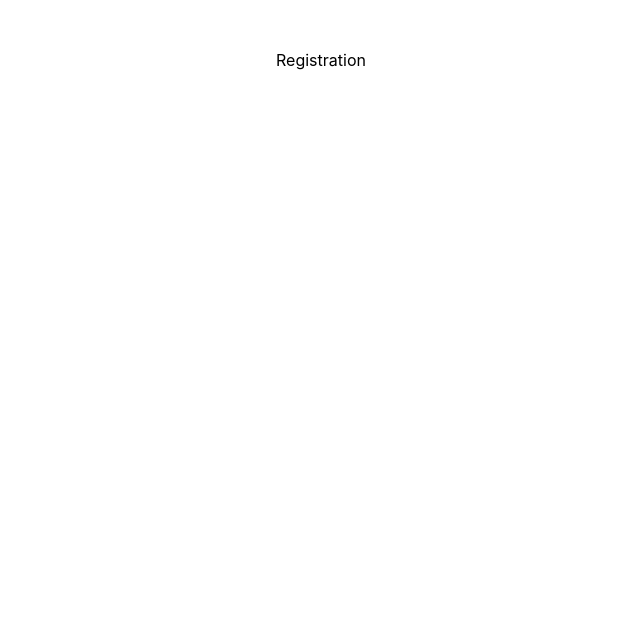
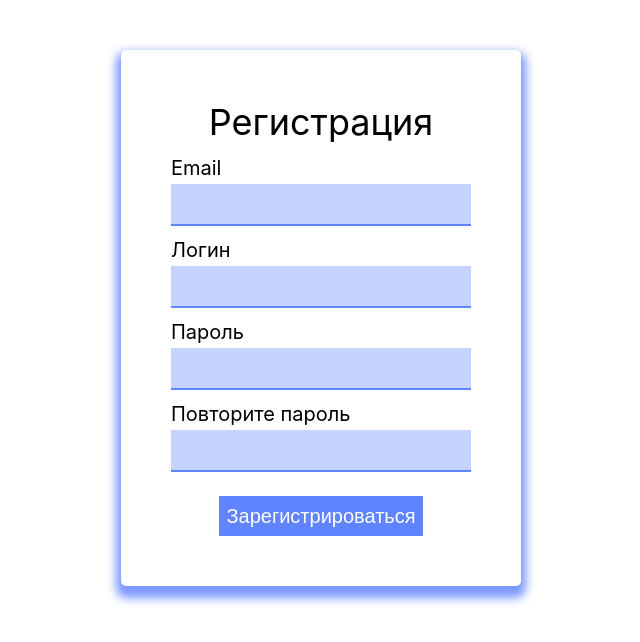
Before and after one commit to Slameich-web/ru_linked_in, a React (Vite) app in the folder client/: page /registration in a window 1280 px wide. Shown: the top 642 px of the page, without its empty margins (319-959 px from the left). Built offline with nearby package versions, Linux system fonts and the light colour scheme.

Commit message:
registration start

```diff
--- a/client/src/pages/Registration/index.tsx
+++ b/client/src/pages/Registration/index.tsx
@@ -1,5 +1,73 @@
-import React, { FC } from 'react';
-
-export const Registration: FC = () => {
-  return <div>Registration</div>;
+import React, { useState } from 'react';
+import { useDispatch } from 'react-redux';
+import { AuthorizationInput } from '../../components/AuthorizationInput/AuthorizationInput';
+import { useTypedSelector } from '../../hooks/useTypedSelector';
+import {
+  emailinputChange,
+  LogininputChange,
+  passwordinputChange,
+  RegistrationError,
+} from '../../store/reducers/loginActions';
+import './registration.scss';
+export const Registration = () => {
+  const dispatch = useDispatch();
+  const { password, errorText, email, login } = useTypedSelector(
+    (state) => state.login
+  );
+  const [repeatePassword, setRepeatePassword] = useState('');
+  const handleInputPassword = (e: React.ChangeEvent<HTMLInputElement>) => {
+    dispatch(passwordinputChange(e.target.value));
+  };
+  const handleInputLogin = (e: React.ChangeEvent<HTMLInputElement>) => {
+    dispatch(LogininputChange(e.target.value));
+  };
+  const handleInputEmail = (e: React.ChangeEvent<HTMLInputElement>) => {
+    dispatch(emailinputChange(e.target.value));
+  };
+  const handleRepeatePassword = (e: React.ChangeEvent<HTMLInputElement>) => {
+    setRepeatePassword(e.target.value);
+  };
+  const viewData = () => {
+    if (
+      email !== '' &&
+      login !== '' &&
+      password !== '' &&
+      repeatePassword !== ''
+    ) {
+      console.log('login');
+    }
+    console.log('email', email, login, password, repeatePassword);
+  };
+  return (
+    <div className={`authorization_wrapper authorization_wrapper_border`}>
+      <div className='authorization_inside_wrapper'>
+        <div className='authorization_inside_wrapper_title'>Регистрация</div>
+        <div className='registration_input_wrapper'>
+          <AuthorizationInput title='Email' handler={handleInputEmail} />
+        </div>
+        <div className='registration_input_wrapper'>
+          <AuthorizationInput title='Логин' handler={handleInputLogin} />
+        </div>
+        <div className='registration_input_wrapper'>
+          <AuthorizationInput title='Пароль' handler={handleInputPassword} />
+        </div>
+        <div className='registration_input_wrapper'>
+          <AuthorizationInput
+            title='Повторите пароль'
+            handler={handleRepeatePassword}
+          />
+        </div>
+        <div className='registration_button_wrapper'>
+          <button
+            className='registration_button_primary'
+            disabled={!!errorText}
+            onClick={() => viewData()}
+          >
+            Зарегистрироваться
+          </button>
+        </div>
+        <div>{errorText}</div>
+      </div>
+    </div>
+  );
 };
--- /dev/null
+++ b/client/src/pages/Registration/registration.scss
@@ -0,0 +1,23 @@
+.registration_input_wrapper {
+  margin-top: 12px;
+}
+
+.registration_button_wrapper {
+  margin-top: 24px;
+  display: flex;
+  justify-content: center;
+
+  .registration_button_primary {
+    height: 40px;
+    font-size: 20px;
+    width: 400;
+    border: 1px solid #6083ff;
+    background-color: #6083ff;
+    color: #fff;
+    cursor: pointer;
+    transition: 0.5s;
+  }
+  :hover {
+    background-color: rgb(168, 166, 246);
+  }
+}
--- a/client/src/store/index.ts
+++ b/client/src/store/index.ts
@@ -1,5 +1,9 @@
 import { applyMiddleware, createStore } from 'redux';
+import { composeWithDevTools } from 'redux-devtools-extension';
 import thunk from 'redux-thunk';
 import { rootReducer } from './reducers';
 
-export const store = createStore(rootReducer, applyMiddleware(thunk));
+export const store = createStore(
+  rootReducer,
+  composeWithDevTools(applyMiddleware(thunk))
+);
--- a/client/src/store/reducers/loginActions.ts
+++ b/client/src/store/reducers/loginActions.ts
@@ -4,6 +4,10 @@ export const LoginSuccsess = () => ({
   type: LoginActionTypes.ENTER,
 });
 export const LoginError = (error: string) => ({
+  type: LoginActionTypes.ENTER_ERROR,
+  payload: error,
+});
+export const RegistrationError = (error: string) => ({
   type: LoginActionTypes.ENTER_ERROR,
   payload: error,
 });
@@ -19,3 +23,7 @@ export const passwordinputChange = (event: string) => ({
   type: LoginActionTypes.CHANGE_PASSWORD,
   payload: event,
 });
+export const emailinputChange = (event: string) => ({
+  type: LoginActionTypes.CHANGE_EMAIL,
+  payload: event,
+});
--- a/client/src/store/reducers/loginReducer.ts
+++ b/client/src/store/reducers/loginReducer.ts
@@ -3,6 +3,7 @@ import { LoginActionTypes } from '../variables';
 
 const initialState: initialStateInterface = {
   isLogin: false,
+  email: '',
   login: '',
   password: '',
   error: false,
@@ -31,6 +32,8 @@ export const loginReducer = (
       return { ...state, password: action.payload };
     case LoginActionTypes.LOGIN_LOADING:
       return { ...state, isLoading: action.payload };
+    case LoginActionTypes.CHANGE_EMAIL:
+      return { ...state, email: action.payload };
     default:
       return state;
   }
--- a/client/src/store/variables.ts
+++ b/client/src/store/variables.ts
@@ -4,4 +4,5 @@ export enum LoginActionTypes {
   CHANGE_PASSWORD = 'CHANGE_PASSWORD',
   ENTER_ERROR = 'ENTER_ERROR',
   LOGIN_LOADING = 'LOGIN_LOADING',
+  CHANGE_EMAIL = 'CHANGE_EMAIL',
 }
```
Also changed, not shown: client/src/store/types.ts (+7 -1 lines).
